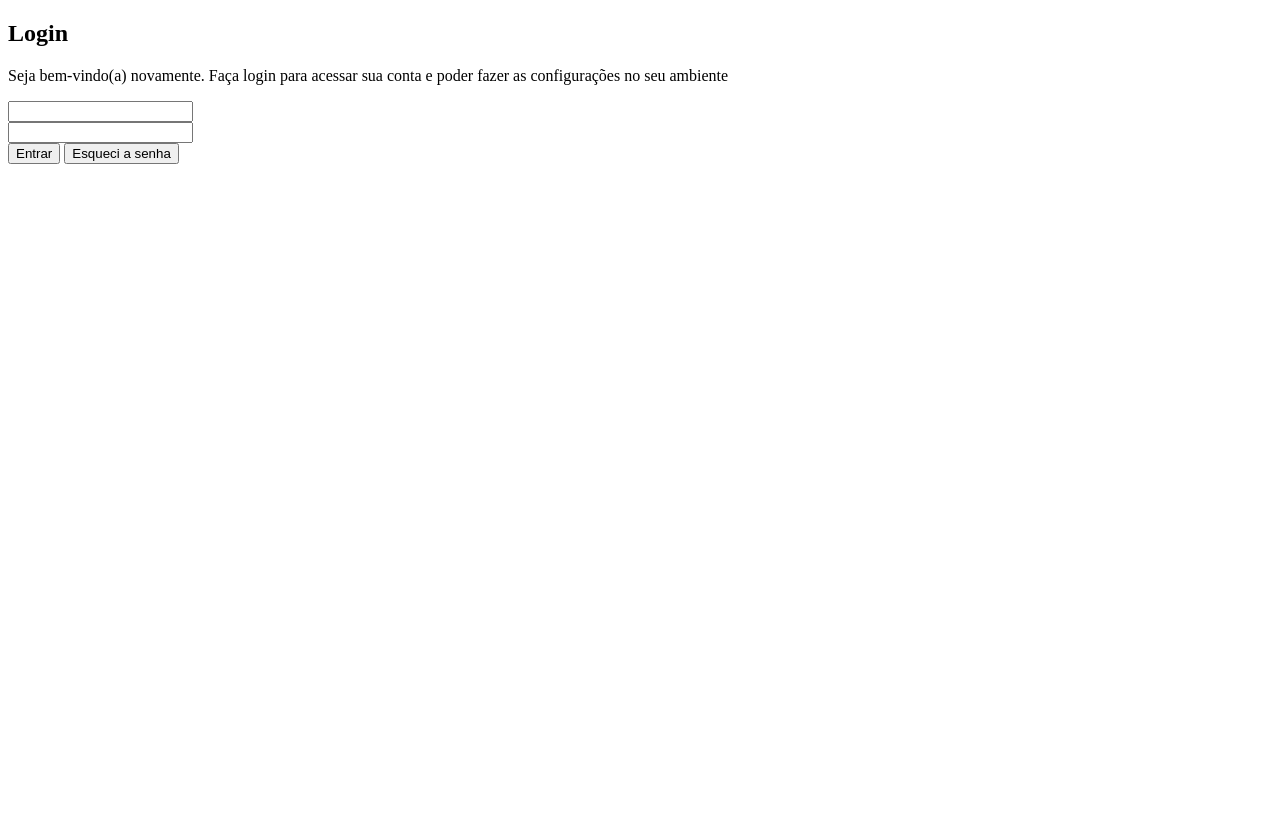
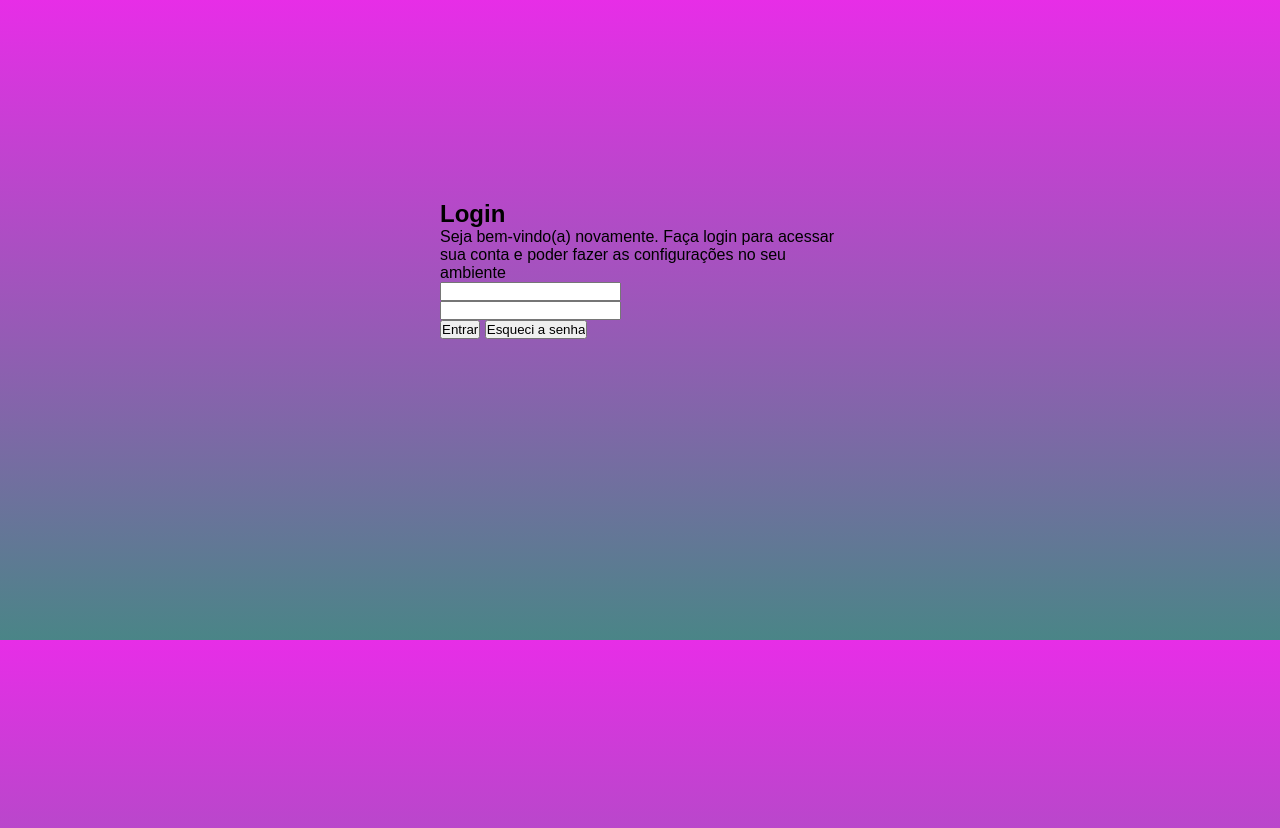
Before and after one commit to rlcarval38/projetologin, a plain HTML site: page index.html in a window 1280 px wide. Before the commit the page ends 800 px from the top, so only its background shows below. Drawn offline with Linux system fonts and the light colour scheme.

Commit message:
atualizado posicao de login

```diff
--- a/styles/style.css
+++ b/styles/style.css
@@ -1,8 +1,29 @@
 @charset "UTF-8";
-
 /*
 PALETAV DE CORES
 AZUL: #435086
 LILAS:#5F4A87
 
 */
+:root{
+
+    /*Cores Principais*/
+    --cor01: #e72de7;
+    --cor02: #4a8587;
+}
+*{
+    margin: 0px;
+    padding: 0px;
+
+    font-family: Arial, Helvetica, sans-serif;
+}
+body{
+    background-image: linear-gradient( to bottom , var(--cor01), var(--cor02));
+}
+#login{
+    position: relative;
+    top: 25vh;
+    margin: auto;
+    width: 50vh;
+    height: 50vw;
+}
```
